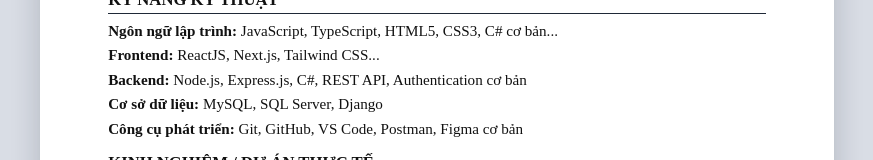
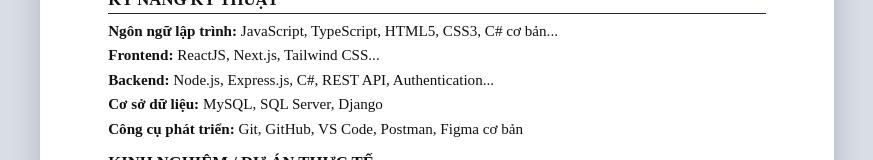
Before and after one commit to lahieuphong/lahieuphong-cv, a Next.js app: page / in a window 1280 px wide. Shown: the part 439-599 px from the top of the page, without its empty margins (203-1076 px from the left). Built offline with nearby package versions, Linux system fonts and the light colour scheme.

Commit message:
Update backend skills wording

```diff
--- a/src/app/page.tsx
+++ b/src/app/page.tsx
@@ -23,7 +23,7 @@
   },
   {
     group: "Backend",
-    items: "Node.js, Express.js, C#, REST API, Authentication cơ bản",
+    items: "Node.js, Express.js, C#, REST API, Authentication...",
   },
   {
     group: "Cơ sở dữ liệu",
```
